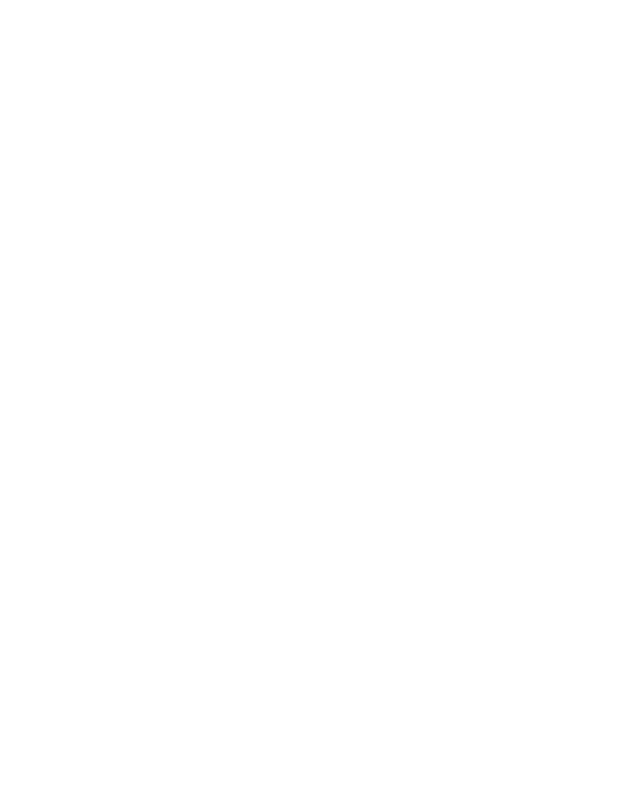
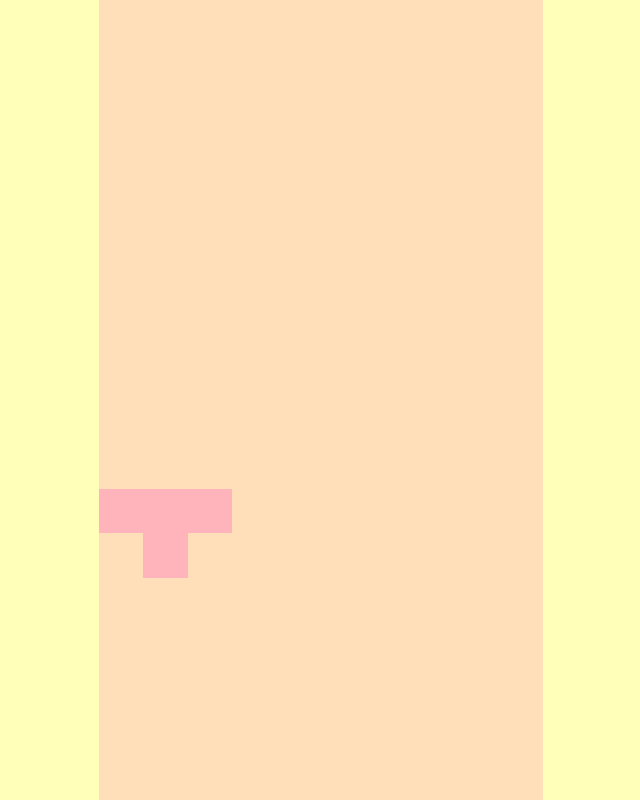
Before and after one commit to kraftwer1/tetrez, a plain HTML site: page index.html in a window 1280 px wide. Shown: the whole page, without its empty margins (319-959 px from the left). Drawn offline with Linux system fonts and the light colour scheme.

Commit message:
Added config file; Merged engine and 3D representation; Added 3D debug mode

```diff
--- a/index.html
+++ b/index.html
@@ -11,6 +11,9 @@
         <script src="js/lib/lodash.js"></script>
         <script src="js/lib/three.js"></script>
         <script src="js/lib/sylvester.js"></script>
+
+        <script src="js/src/config.js"></script>
+        <script src="js/src/Tetromino.js"></script>
         <script src="js/src/main.js"></script>
     </body>
 </html>
--- /dev/null
+++ b/js/src/Tetromino.js
@@ -0,0 +1,58 @@
+(function() {
+    Tetrez.Tetromino = function() {
+        this.matrix = [
+            [0, 0],
+            [0, 1],
+            [0, 2],
+            [1, 1]
+        ];
+
+        this.mesh = (function() {
+            var shape = new THREE.Shape();
+            shape.moveTo(0, 2);
+            shape.lineTo(3, 2);
+            shape.lineTo(3, 1);
+            shape.lineTo(2, 1);
+            shape.lineTo(2, 0);
+            shape.lineTo(1, 0);
+            shape.lineTo(1, 1);
+            shape.lineTo(0, 1);
+
+            var geometry = new THREE.ExtrudeGeometry(shape, {
+                amount: 1,
+                bevelSize: 0,
+                bevelSegments: 0
+            });
+
+            // Adjust center point (for correct rotations)
+            geometry.translate(0, -1.5, -.5);
+
+            var material = new THREE.MeshBasicMaterial({
+                color: 0xffb3ba
+            });
+
+            return new THREE.Mesh(geometry, material);
+        }());
+
+        // Place cube at top
+        this.mesh.position.x = -(Tetrez.config.dimension.x / 2);
+        this.mesh.position.y = Tetrez.config.dimension.y / 2 - .5;
+    };
+
+    Tetrez.Tetromino.prototype.moveDown = function() {
+        // Increment y coordinates
+        for (var i = 0; i < this.matrix.length; ++i) {
+            ++this.matrix[i][0];
+        };
+
+        this.mesh.position.y -= 1;
+    };
+
+    // Tetromino.prototype.rotate = function() {
+    //     var pivot = $V(this.matrix[1]);
+
+    //     for (var i = 0; i < tetromino.matrix.length; ++i) {
+    //         $V(tetromino.matrix[i]).rotate(Math.PI / 2, pivot).round();
+    //     }
+    // };
+}());
--- /dev/null
+++ b/js/src/config.js
@@ -0,0 +1,11 @@
+(function() {
+    window.Tetrez = {
+        config: {
+            dimension: {
+                x: 10,
+                y: 18
+            },
+            initSpeed: 500
+        }
+    };
+}());
--- a/js/src/main.js
+++ b/js/src/main.js
@@ -1,187 +1,193 @@
+// TODO
+// - Blocks should fall from above the plane
+
 (function() {
-    var Block = function() {
-        this.matrix = [
-            [0, 0],
-            [0, 1],
-            [0, 2],
-            [1, 1]
-        ];
+    // Init field, multidimensional with "1" values
+    var field = [];
+
+    // Hope not!
+    var isGameOver = false;
+
+    var gameInterval = null;
+
+    for (var i = 0; i < Tetrez.config.dimension.y; ++i) {
+        field[i] = [];
+
+        for (var j = 0; j < Tetrez.config.dimension.x; ++j) {
+            field[i][j] = 1;
+        }
+    }
+
+    // Uncomment for field debugging
+    // field = [
+    //     [1, 1, 1, 1],
+    //     [1, 1, 1, 1],
+    //     [1, 1, 1, 1],
+    //     [1, 1, 1, 1],
+    //     [1, 1, 1, 1],
+    //     [1, 1, 1, 1]
+    // ];
+
+    var width = window.innerWidth;
+    var height = window.innerHeight;
+    var aspectRatio = width / height;
+    var viewSize = Tetrez.config.dimension.y;
+
+    var camera = new THREE.OrthographicCamera(
+        -(aspectRatio * viewSize / 2),
+        (aspectRatio * viewSize / 2),
+        (viewSize / 2),
+        -(viewSize / 2)
+    );
+
+    camera.position.z = viewSize;
+
+    var geometry = new THREE.PlaneGeometry(Tetrez.config.dimension.x, Tetrez.config.dimension.y);
+    var material = new THREE.MeshBasicMaterial({ color: 0xffdfba, side: THREE.DoubleSide });
+    var plane = new THREE.Mesh(geometry, material);
+
+    var scene = new THREE.Scene();
+    scene.add(plane);
+
+    var renderer = new THREE.WebGLRenderer();
+    renderer.setSize(width, height);
+    renderer.setClearColor(0xffffba);
+
+    document.body.appendChild(renderer.domElement);
+
+    var render = function() {
+        requestAnimationFrame(render);
+        renderer.render(scene, camera);
     };
 
-    Block.prototype.moveDown = function() {
-        // Increment y coordinates
-        for (var i = 0; i < this.matrix.length; ++i) {
-            ++this.matrix[i][0];
-        };
-    };
+    var isFalling = false;
 
-    // Block.prototype.rotate = function() {
-    //     var pivot = $V(this.matrix[1]);
+    var fallDown = function() {
+        var canMoveToBottom = true;
 
-    //     for (var i = 0; i < block.matrix.length; ++i) {
-    //         $V(block.matrix[i]).rotate(Math.PI / 2, pivot).round();
-    //     }
-    // };
+        // Add a new block if no one is currently falling
+        if (!isFalling) {
+            tetromino = new Tetrez.Tetromino;
+            scene.add(tetromino.mesh);
 
-    var field = [
-        [true, true, true, true],
-        [true, true, true, true],
-        [true, true, true, true],
-        [true, true, true, true]
-    ];
+            isFalling = true;
+        }
 
-    var runs = 2;
+        // Check if move to bottom is possible
+        for (var j = 0; j < tetromino.matrix.length; ++j) {
+            var y = tetromino.matrix[j][0];
+            var x = tetromino.matrix[j][1];
 
-    while (runs) {
-        var block = new Block;
+            // Break if next field block is occupied or bottom end of field has reached
+            if (!field[y + 1] || !field[y + 1][x]) {
+                canMoveToBottom = false;
+                break;
+            }
+        }
 
-        for (var i = 0; i < field.length; ++i) {
-            var canMoveToBottom = true;
+        if (canMoveToBottom) {
+            tetromino.moveDown();
+        } else {
+            // Cannot move any further, copy last tetromino position into field
+            for (var j = 0; j < tetromino.matrix.length; ++j) {
+                var y = tetromino.matrix[j][0];
+                var x = tetromino.matrix[j][1];
 
-            // Check if move to bottom is possible
-            for (var j = 0; j < block.matrix.length; ++j) {
-                var y = block.matrix[j][0];
-                var x = block.matrix[j][1];
+                field[y][x] = 0;
+            }
 
-                // Break if next block is occupied or bottom end of field has reached
-                if (!field[y + 1] || !field[y + 1][x]) {
-                    canMoveToBottom = false;
+            isFalling = false;
+
+            // Uncomment for debugging
+            // field.forEach(function(y) {
+            //     console.log(JSON.stringify(y), Math.random());
+            // });
+            // console.log("---------");
+
+            // Quit on game over
+            for (var i = 0; i < field[0].length; ++i) {
+                if (field[0][i] === 0) {
+                    isGameOver = true;
+
                     break;
                 }
             }
 
-            if (canMoveToBottom) {
-                block.moveDown();
-            } else {
-                // Cannot move any further, copy last block position into field
-                for (var j = 0; j < block.matrix.length; ++j) {
-                    var y = block.matrix[j][0];
-                    var x = block.matrix[j][1];
+            if (isGameOver) {
+                console.log("Game Over :-(");
+                clearInterval(gameInterval);
+            }
+        }
+    };
 
-                    field[y][x] = false;
+    fallDown();
+    gameInterval = setInterval(fallDown, Tetrez.config.initSpeed);
+
+    render();
+
+    var isKeyRepeating = false;
+
+    window.addEventListener("keydown", function(e) {
+        if (isGameOver) return;
+
+        switch (e.keyCode) {
+            case 37: // Left
+            break;
+
+            case 39: // Right
+            break;
+
+            case 38: // Top
+            break;
+
+            case 40: // Bottom
+                fallDown();
+
+                if (!isKeyRepeating) {
+                    clearInterval(gameInterval);
                 }
 
-                console.log(field);
+                isKeyRepeating = true;
+            break;
 
-                break;
-            }
-        }
+            case 32: // Space
+            break;
+        };
+    });
 
-        --runs;
-    }
+    window.addEventListener("keyup", function(e) {
+        if (isGameOver) return;
+
+        switch (e.keyCode) {
+            case 37: // Left
+            break;
+
+            case 39: // Right
+            break;
+
+            case 38: // Top
+            break;
+
+            case 40: // Bottom
+                gameInterval = setInterval(fallDown, Tetrez.config.initSpeed);
+                isKeyRepeating = false;
+            break;
+
+            case 32: // Space
+            break;
+        };
+    });
+
+    // Uncomment for 3D debugging
+    // window.addEventListener("keydown", function(e) {
+    //     switch (e.keyCode) {
+    //         case 37: // Left
+    //             scene.rotation.y -= (Math.PI / 30);
+    //         break;
+
+    //         case 39: // Right
+    //             scene.rotation.y += (Math.PI / 30);
+    //         break;
+    //     };
+    // });
 }());
-
-// (function() {
-//     var width = window.innerWidth;
-//     var height = window.innerHeight;
-//     var aspectRatio = width / height;
-//     var viewSize = 20;
-
-//     var field = {
-//         x: 10,
-//         y: 18
-//     };
-
-//     var camera = new THREE.OrthographicCamera(
-//         -(aspectRatio * viewSize / 2),
-//         (aspectRatio * viewSize / 2),
-//         (viewSize / 2),
-//         -(viewSize / 2)
-//     );
-
-//     camera.position.z = viewSize;
-
-//     var blocks = {
-//         t: (function() {
-//             var shape = new THREE.Shape();
-//             shape.moveTo(0, 0);
-//             shape.lineTo(0, 1);
-//             shape.lineTo(1, 1);
-//             shape.lineTo(1, 2);
-//             shape.lineTo(2, 2);
-//             shape.lineTo(2, 1);
-//             shape.lineTo(3, 1);
-//             shape.lineTo(3, 0);
-
-//             var geometry = new THREE.ExtrudeGeometry(shape, {
-//                 amount: 1,
-//                 bevelSize: 0,
-//                 bevelSegments: 0
-//             });
-
-//             // Adjust center point (for correct rotations)
-//             geometry.translate(-1.5, -.5, -.5);
-
-//             var material = new THREE.MeshBasicMaterial({
-//                 color: 0xffb3ba
-//             });
-
-//             return new THREE.Mesh(geometry, material);
-//         }())
-//     };
-
-//     var geometry = new THREE.PlaneGeometry(field.x, field.y);
-//     var material = new THREE.MeshBasicMaterial({ color: 0xffdfba, side: THREE.DoubleSide });
-//     var plane = new THREE.Mesh(geometry, material);
-
-//     var scene = new THREE.Scene();
-//     scene.add(plane);
-//     scene.add(blocks.t);
-
-//     var renderer = new THREE.WebGLRenderer();
-//     renderer.setSize(width, height);
-//     renderer.setClearColor(0xffffba);
-
-//     var render = function() {
-//         requestAnimationFrame(render);
-//         renderer.render(scene, camera);
-//     };
-
-//     // Place cube at top
-//     blocks.t.position.y = 7.5;
-//     blocks.t.position.x -= .5;
-
-//     document.body.appendChild(renderer.domElement);
-
-//     var moveInterval = setInterval(function() {
-//         if (blocks.t.position.y === -8.5) {
-//             return clearInterval(moveInterval);
-//         }
-
-//         if (canMoveBottom()) {
-//             blocks.t.position.y -= 1;
-//         }
-//     }, 500);
-
-//     var canMoveBottom = function() {
-//         return true;
-//     };
-
-//     window.addEventListener("keydown", function(e) {
-//         switch (e.keyCode) {
-//             case 37: // left
-//                 blocks.t.position.x -= 1;
-//             break;
-
-//             case 39: // right
-//                 blocks.t.position.x += 1;
-//             break;
-
-//             case 38: // top
-//                 blocks.t.rotation.z += Math.PI / 2;
-//             break;
-
-//             case 40: // bottom
-//                 blocks.t.rotation.z -= Math.PI / 2;
-//             break;
-
-//             case 32: // space
-//                 if (canMoveBottom()) {
-//                     blocks.t.position.y = -8.5;
-//                 }
-//             break;
-//         };
-//     });
-
-//     render();
-// }());
```
